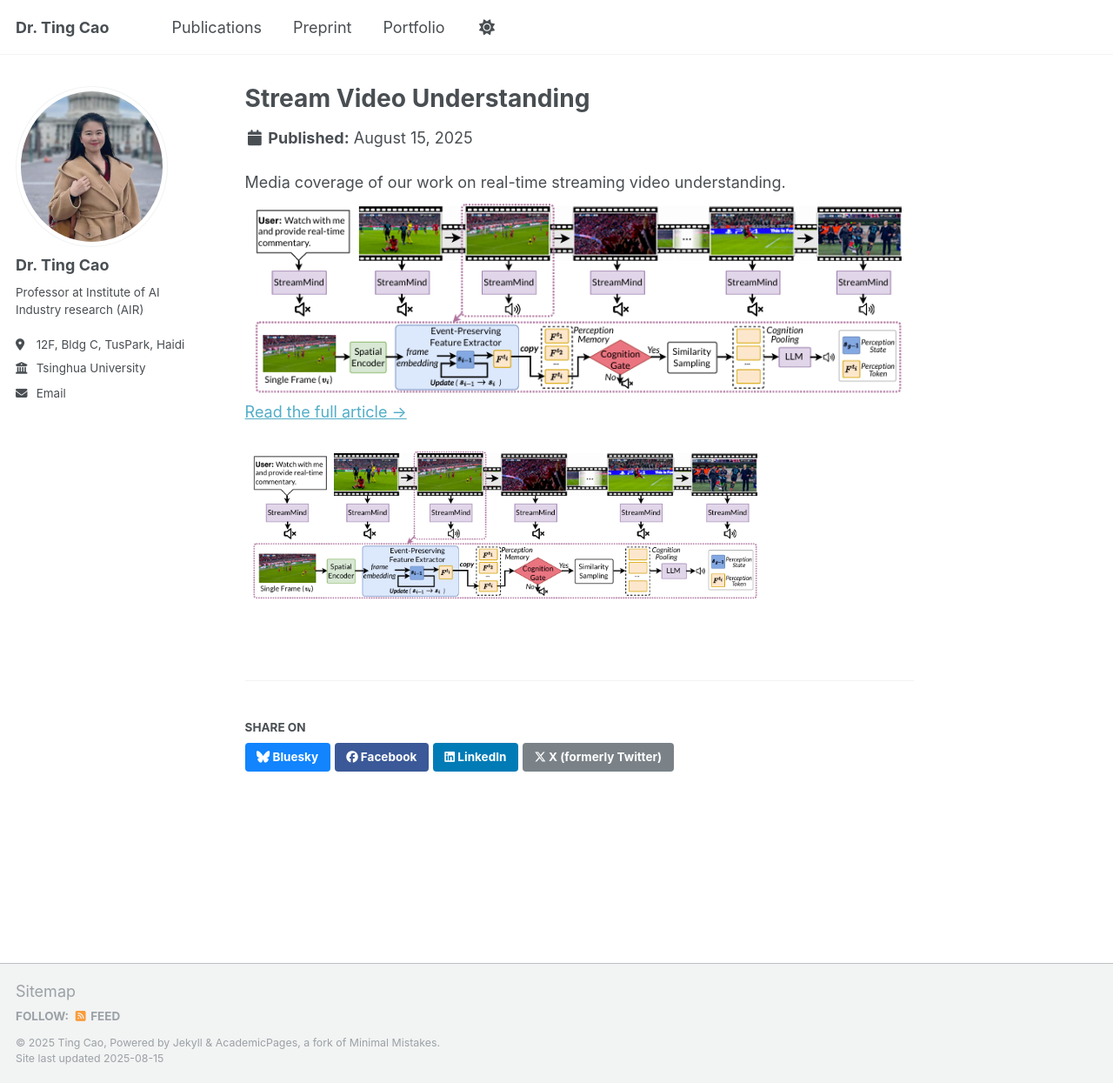
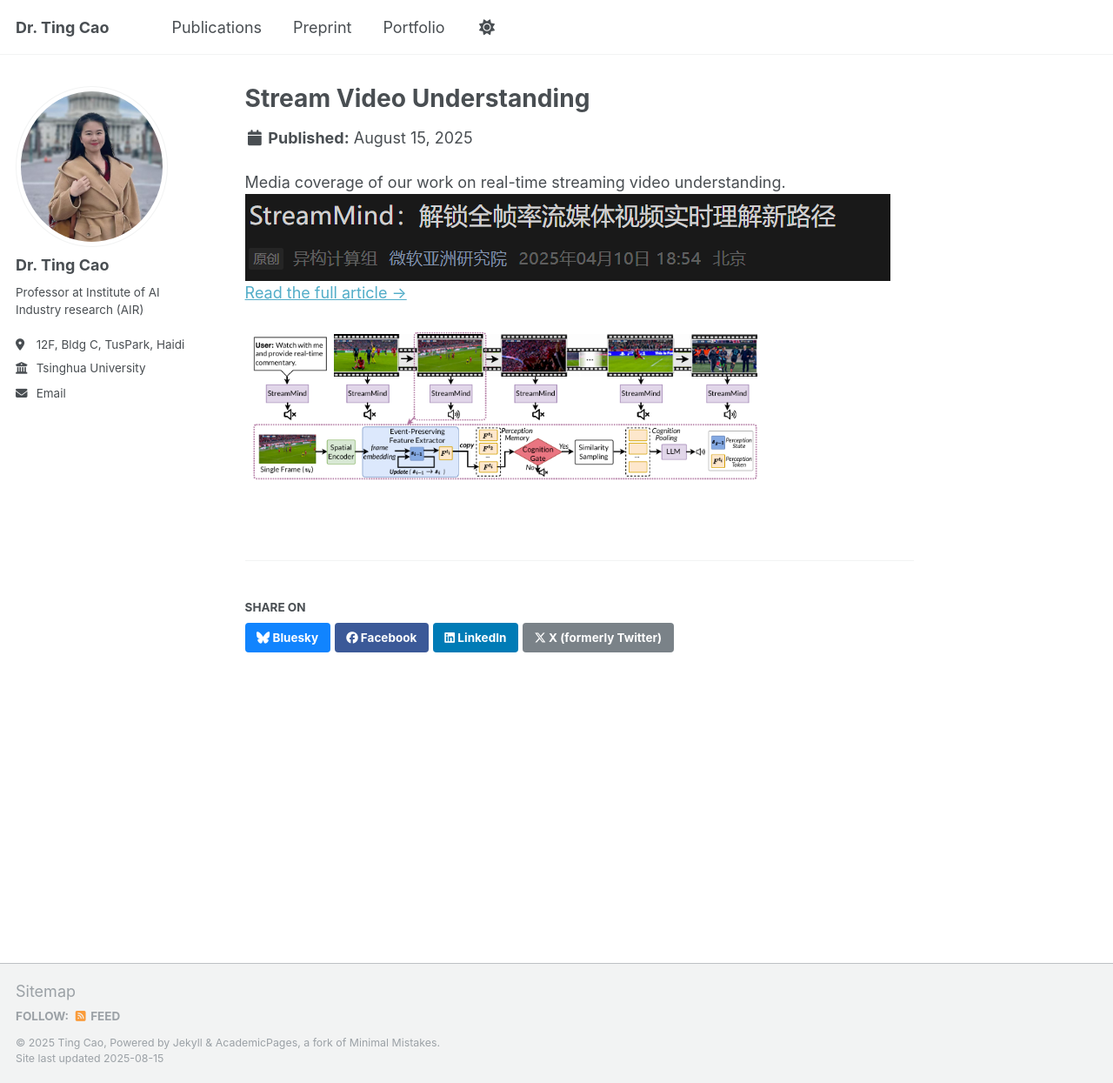
Before and after one commit to tingcao952/tingcao952.github.io, a Jekyll site: the page built from _portfolio/stream-video-understanding.md, in a window 1280 px wide and 1245 px high. Shown: the whole window at 87% size. Built offline with Jekyll 4.4.1, drawn with Linux system fonts in a browser that asks for light colours; a script that is not in the unit is left out.

Commit message:
Update the format

```diff
--- a/_portfolio/stream-video-understanding.md
+++ b/_portfolio/stream-video-understanding.md
@@ -1,6 +1,6 @@
 ---
 title: "Stream Video Understanding"
-excerpt: "Media coverage of our work on real-time streaming video understanding.<br/><img src='/images/streammind.png'>"
+excerpt: "Media coverage of our work on real-time streaming video understanding.<br/><img src='/images/streammind2.png'>"
 collection: portfolio
 ---
 
```
Also changed, not shown: images/streammind2.png (added).
